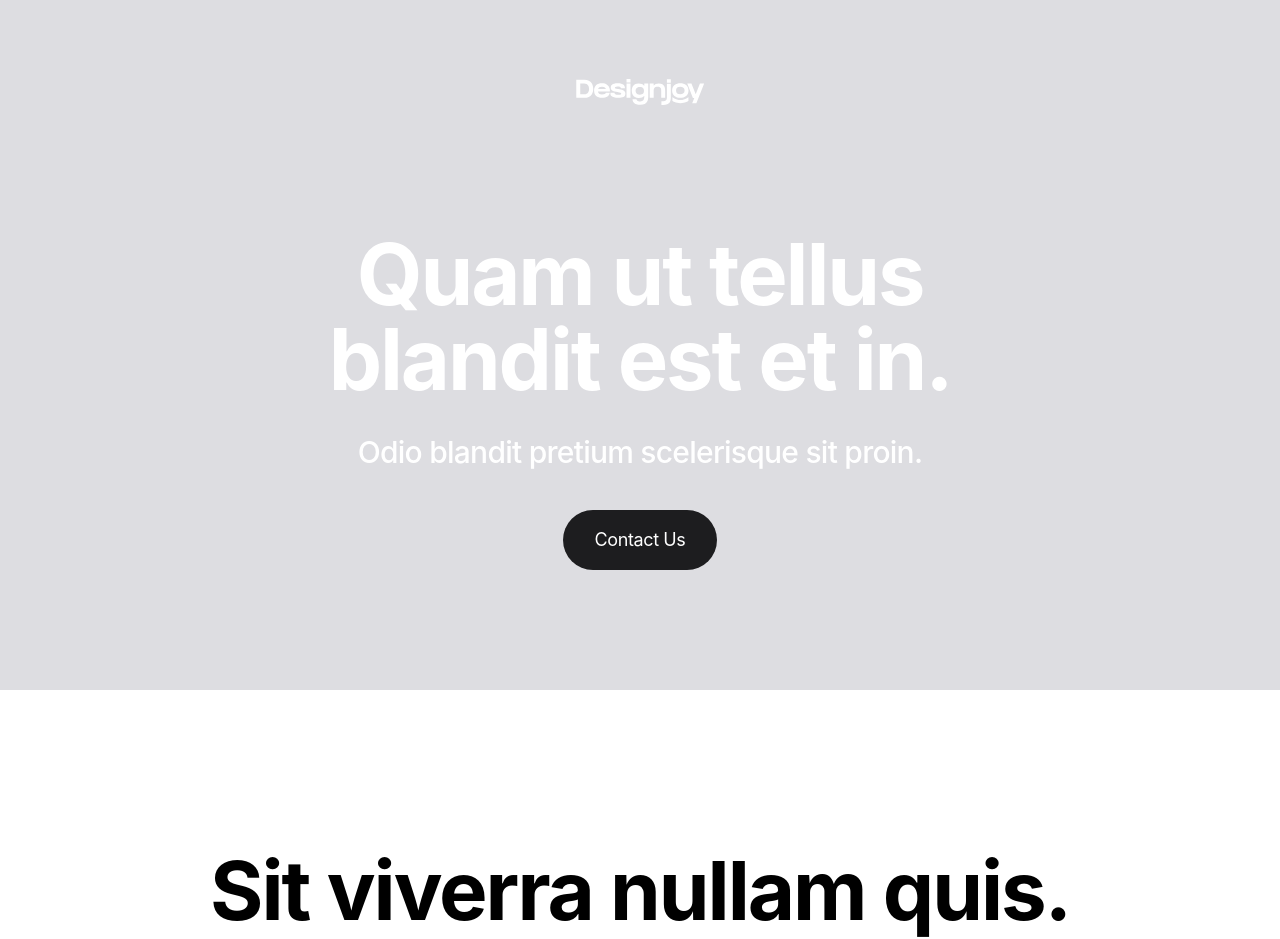
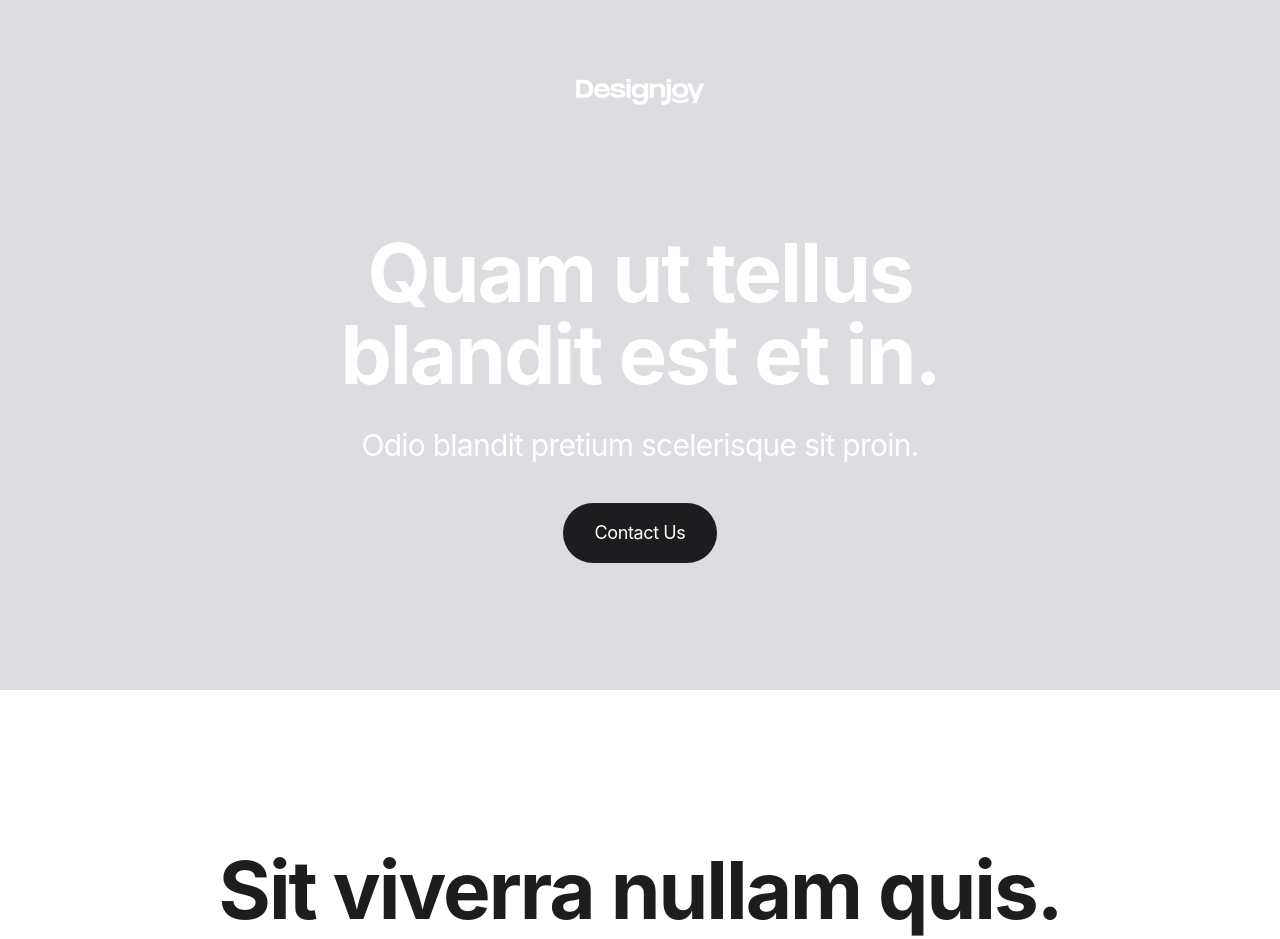
Before and after one commit to TheBoringBOT/studio-moo, a Next.js app: page / in a window 1280 px wide. Shown: the top 939 px of the page. Built offline with nearby package versions, Linux system fonts and the light colour scheme.

Commit message:
style: text color changed

```diff
--- a/components/home/section-title.js
+++ b/components/home/section-title.js
@@ -8,14 +8,14 @@ export default function sectionTitle({ children, h1, h2, h3, p, widthRemove }) {
         <div className="flex flex-col items-center justify-center pt-2 space-y-8 leading-none tracking-tight text-center">
           {/* title */}
 
-          <div className="overflow-hidden font-bold text-black title-normal ">
+          <div className="overflow-hidden font-bold text-black-2 title-normal ">
             {h1 && (
-              <h1 className="tracking-tight  text-[3.6rem] md:text-[5.3rem] ">
+              <h1 className="tracking-tight  text-[3.6rem] md:text-[5.1rem] ">
                 {h1}
               </h1>
             )}
             {h2 && (
-              <h2 className="tracking-tight  text-[3.4rem] md:text-[5.1rem]">
+              <h2 className="tracking-tight  text-[3.4rem] md:text-[5rem]">
                 {h2}
               </h2>
             )}
@@ -27,7 +27,7 @@ export default function sectionTitle({ children, h1, h2, h3, p, widthRemove }) {
           </div>
 
           {/* subtitle */}
-          <div className="text-2xl font-medium tracking-tight md:px-8 md:text-3xl text-black-2">
+          <div className="text-2xl font-normal tracking-tight md:px-8 md:text-3xl text-black-2">
             {p && <p>{p}</p>}
           </div>
 
```
